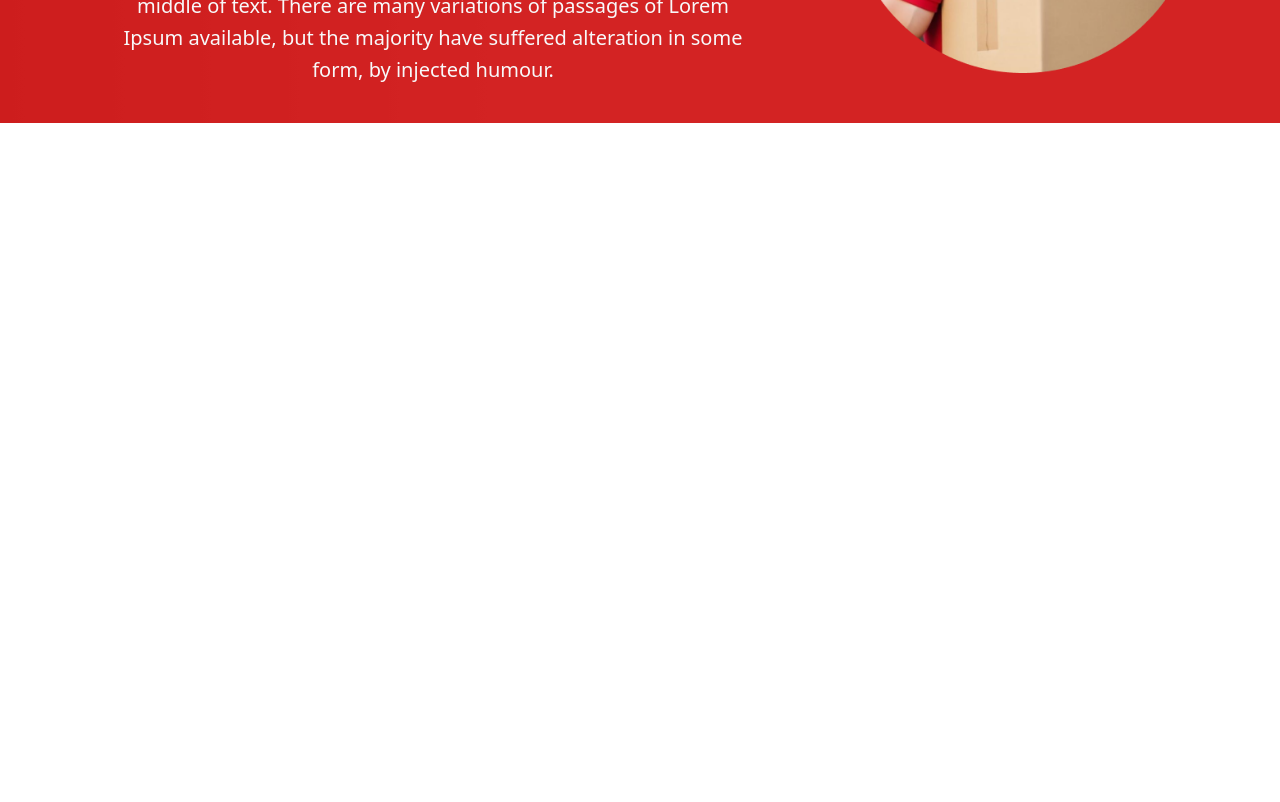
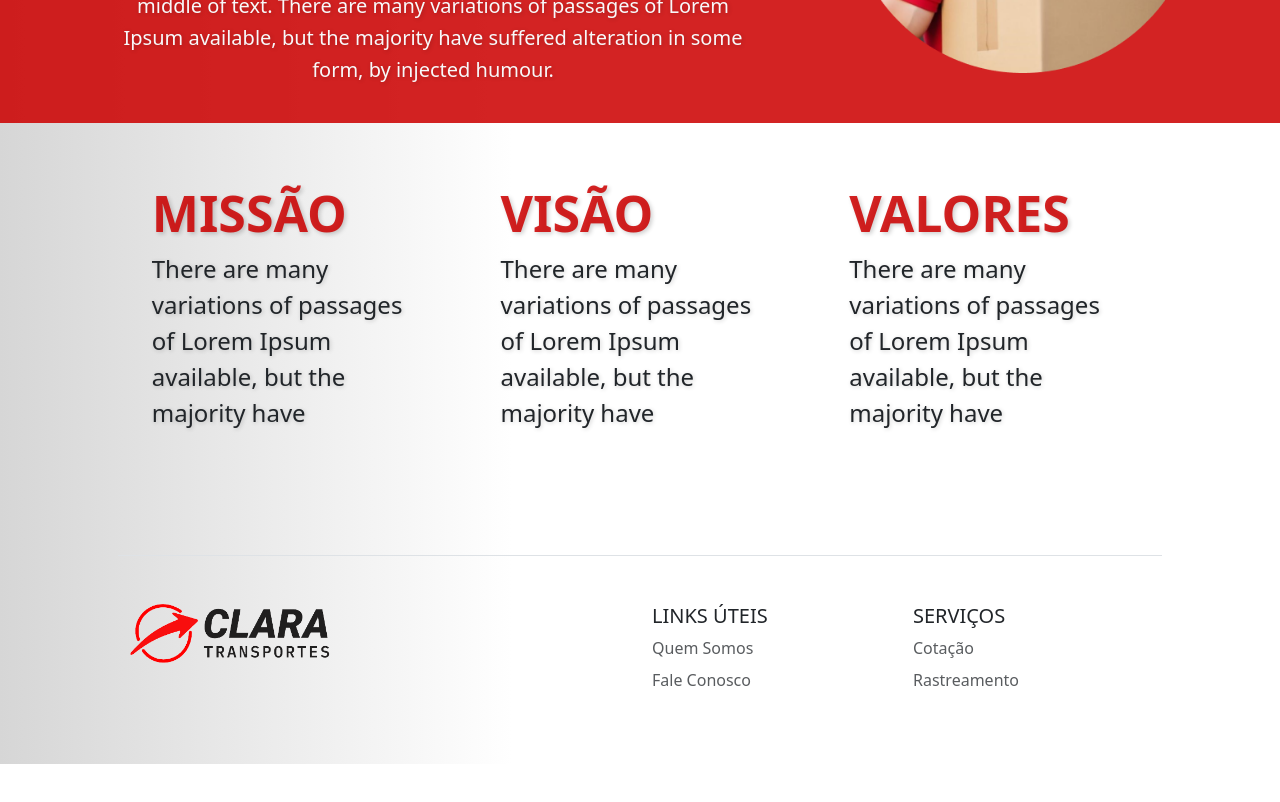
Before and after one commit to gabrielsantospds/clara-transportes-app, a Vue app: page /history in a window 1280 px wide. Shown: the part 400-1202 px from the top of the page. Before the commit the page ends 800 px from the top, so only its background shows below. Built offline with nearby package versions, Linux system fonts and the light colour scheme.

Commit message:
feat: add our values and footer components

```diff
--- a/src/App.vue
+++ b/src/App.vue
@@ -1,43 +1,45 @@
 <script setup lang="ts">
 import { RouterLink, RouterView } from 'vue-router'
 import ComponentNavbar from './components/ComponentNavbar.vue';
+import ComponentFooter from './components/ComponentFooter.vue';
 
 </script>
 
 <template>
-  <header class="container-header">
-    <ComponentNavbar />
-  </header>
+  <div class="container-main">
+    <header class="container-header">
+      <ComponentNavbar />
+    </header>
 
-  <main class="container-main">
-    <RouterView />
-  </main>
+    <main class="content-main">
+      <RouterView />
+    </main>
+
+    <div>
+      <ComponentFooter />
+    </div>
+  </div>
 </template>
 
 <style scoped>
-
-.container-header {
-  background-image: linear-gradient(to left, #FFFFFF 60%, #D6D6D6);
-}
 
 .container-main {
   background-image: linear-gradient(to left, #FFFFFF 60%, #D6D6D6);
 }
 
 @media screen and (max-width: 575px) {
-  .container-main {
+  .content-main {
     padding: 0 20px;
   }
 }
 
 @media screen and (max-width: 991px) {
 
-  .container-header {
-    background: #D6D6D6;
+  .container-main {
+    background-image: linear-gradient(to top, #FFFFFF 20%, #D6D6D6);
   }
 
-  .container-main {
-    background-image: linear-gradient(to top, #FFFFFF 20%, #D6D6D6);
+  .content-main {
     padding-top: 50px;
   }
 
--- /dev/null
+++ b/src/components/ComponentFooter.vue
@@ -0,0 +1,49 @@
+<template>
+    <div class="container container-footer">
+        <footer class="row row-cols-1 row-cols-sm-2 row-cols-md-4 py-5 my-5 border-top">
+            <div class="col mb-3">
+                <a href="/" class="d-flex align-items-center mb-3 link-body-emphasis text-decoration-none">
+                    <img src="@/assets/brand-red-black-black.png" alt="" width="200px">
+                </a>
+            </div>
+            <div class="col mb-3"></div>
+            <div class="col mb-3">
+                <h5>LINKS ÚTEIS</h5>
+                <ul class="nav flex-column">
+                    <li class="nav-item mb-2">
+                        <a href="#" class="nav-link p-0 text-body-secondary">
+                            Quem Somos
+                        </a>
+                    </li>
+                    <li class="nav-item mb-2">
+                        <a href="#" class="nav-link p-0 text-body-secondary">
+                            Fale Conosco
+                        </a>
+                    </li>
+                </ul>
+            </div>
+            <div class="col mb-3">
+                <h5>SERVIÇOS</h5>
+                <ul class="nav flex-column">
+                    <li class="nav-item mb-2">
+                        <a href="#" class="nav-link p-0 text-body-secondary">
+                            Cotação
+                        </a>
+                    </li>
+                    <li class="nav-item mb-2">
+                        <a href="#" class="nav-link p-0 text-body-secondary">
+                            Rastreamento
+                        </a>
+                    </li>
+                </ul>
+            </div>
+        </footer>
+    </div>
+</template>
+
+<style scoped>
+
+.container-footer {
+    padding: 0 60px;
+}
+</style>
--- a/src/components/ComponentHistory.vue
+++ b/src/components/ComponentHistory.vue
@@ -38,12 +38,17 @@
 }
 
 .text-light {
-    color: white
+    color: white;
 }
 
 .title {
     text-align: center;
     margin-bottom: 20px;
+    text-shadow: 2px 2px 4px #00000030;
+}
+
+.text {
+    text-shadow: 1px 1px 4px #00000030;
 }
 
 @media screen and (max-width: 575px) {
--- /dev/null
+++ b/src/components/ComponentOurValues.vue
@@ -0,0 +1,97 @@
+<template>
+    <div class="container container-values">
+        <div class="content-values">
+            <div class="col-md-3 block-text">
+                <h1 class="title">
+                    MISSÃO
+                </h1>
+                <p class="text">
+                    There are many variations of passages of Lorem Ipsum available, but the majority have
+                </p>
+            </div>
+            <div class="col-md-3 block-text">
+                <h1 class="title">
+                    VISÃO
+                </h1>
+                <p class="text">
+                    There are many variations of passages of Lorem Ipsum available, but the majority have
+                </p>
+            </div>
+            <div class="col-md-3 block-text">
+                <h1 class="title">
+                    VALORES
+                </h1>
+                <p class="text">
+                    There are many variations of passages of Lorem Ipsum available, but the majority have
+                </p>
+            </div>
+        </div>
+    </div>
+</template>
+
+<style scoped>
+.content-values {
+    padding: 60px 0;
+}
+
+.content-values {
+    display: flex;
+    justify-content: space-evenly;
+    gap: 40;
+}
+
+.title {
+    font-size: 50px;
+    font-weight: 700;
+    color: #cc0000dc;
+    text-shadow: 2px 2px 4px #00000030;
+}
+
+.text {
+    font-size: 24px;
+    text-shadow: 1px 1px 4px #00000030;
+}
+
+@media screen and (max-width: 767px) {
+
+    .content-values {
+        flex-direction: column;
+    }
+
+    .block-text {
+        padding: 20px 18%;
+    }
+
+    .title {
+        font-size: 40px
+    }
+
+    .text {
+        font-size: 21px;
+        line-height: 36px;
+    }
+}
+
+@media screen and (min-width: 768px) and (max-width: 991px) {
+
+    .content-values {
+        justify-content: space-between;
+        gap: 0px;
+    }
+
+    .title {
+        font-size: 40px
+    }
+
+    .text {
+        font-size: 19px
+    }
+}
+
+@media screen and (min-width: 992px) and (max-width: 1199px) {
+
+    .title {
+        font-size: 40px
+    }
+}
+</style>
--- a/src/views/ViewHistory.vue
+++ b/src/views/ViewHistory.vue
@@ -1,9 +1,11 @@
 <script>
 import ComponentHistory from '@/components/ComponentHistory.vue';
+import ComponentOurValues from '@/components/ComponentOurValues.vue';
 
 export default {
     components: {
-        ComponentHistory
+        ComponentHistory,
+        ComponentOurValues
     }
 }
 
@@ -11,4 +13,5 @@ export default {
 
 <template>
     <ComponentHistory />
+    <ComponentOurValues />
 </template>
```
